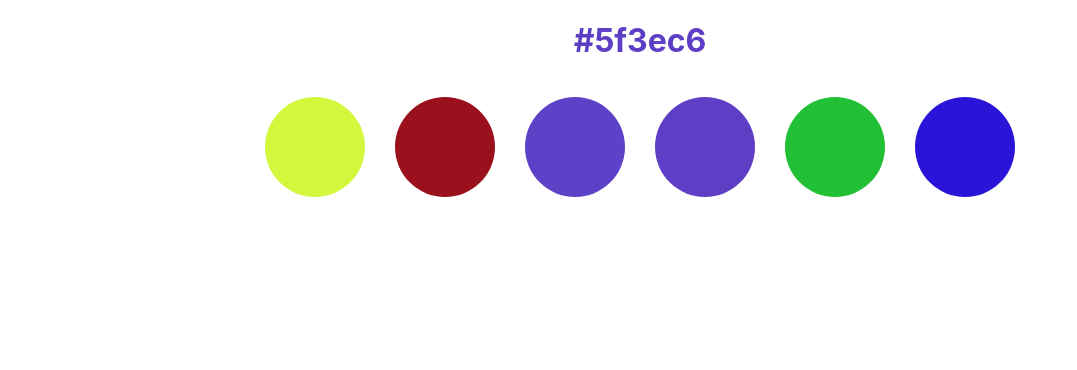
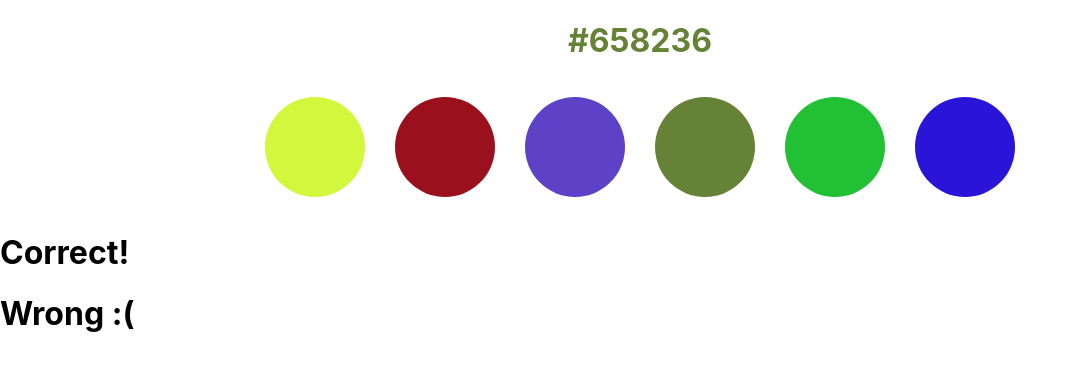
Before and after one commit to lukehampton6/hexiguessimal, a React (Create React App) app: page / in a window 1280 px wide. Shown: the top 370 px of the page, without its empty margins (0-1077 px from the left). Built offline with nearby package versions, Linux system fonts and the light colour scheme.

Commit message:
wrong colors hide on click

```diff
--- a/src/App.js
+++ b/src/App.js
@@ -1,9 +1,9 @@
 import './App.css';
-import RandomColor from './components/RandomColor';
+import GenerateColors from './components/GenerateColors';
 
 function App() {
   return (
-    <RandomColor />
+    <GenerateColors />
   );
 }
 
--- /dev/null
+++ b/src/components/GenerateColors.js
@@ -0,0 +1,51 @@
+import RandomColor from "./RandomColor";
+
+function GenerateColors() {
+    // generate random hexcode
+    const generateColor = function() {
+       let randomColor = '#'
+       while (randomColor.length < 7) {
+           randomColor += (Math.round(Math.random() * 15)).toString(16)
+       }
+       return randomColor;
+    }
+
+    //store one hexcode for correct choice and create empty array for other hexcodes
+    const correctColor = generateColor();
+    const colorArray = [];
+
+    //create multiple hexcodes for wrong answers and push to array
+    const generateColorArray = function() {
+        for (let i = 0; i < 5; i++) {
+            const newColor = generateColor()
+            colorArray.push(newColor);
+        }
+    }
+    generateColorArray();
+
+    //add correct choice to array then shuffle order
+    colorArray.push(correctColor);
+    const shuffledColors = colorArray.sort(() => Math.random() - 0.5);
+
+    return (
+        <div>
+            <h1 className="hexcode" style={{color: correctColor}}>{correctColor}</h1>
+            <div>
+                <ul className="colorList">
+            {shuffledColors.map((mappedColor) => {
+                return (
+                    <RandomColor key={mappedColor}
+                    mappedColor={mappedColor}
+                    correctColor={correctColor}
+                    />
+                )
+            })}
+            </ul>
+            </div>
+            <h1>Correct!</h1>
+            <h1>Wrong :(</h1>
+        </div>
+    )
+}
+
+export default GenerateColors;
--- a/src/components/RandomColor.js
+++ b/src/components/RandomColor.js
@@ -1,52 +1,20 @@
-function RandomColor() {
-    // generate random hexcode
-    const generateColor = function() {
-       let randomColor = '#'
-       while (randomColor.length < 7) {
-           randomColor += (Math.round(Math.random() * 15)).toString(16)
-       }
-       return randomColor;
-    }
+import {useState} from 'react'
 
-    //store one hexcode for correct choice and create empty array for other hexcodes
-    const correctColor = generateColor();
-    const colorArray = [];
-
-    //create multiple hexcodes for wrong answers and push to array
-    const generateColorArray = function() {
-        for (let i = 0; i < 5; i++) {
-            const newColor = generateColor()
-            colorArray.push(newColor);
-        }
-    }
-    generateColorArray();
-
-    //add correct choice to array then shuffle order
-    colorArray.push(correctColor);
-    const shuffledColors = colorArray.sort(() => Math.random() - 0.5);
+function RandomColor({mappedColor, correctColor}) {
+    const [show, setShow] = useState(false);
 
     //check hex for clicked choice
     const click = function(playerGuess) {
         if (playerGuess === correctColor) {
             console.log('correct!')
         } else if (playerGuess !== correctColor) {
+            setShow(true)
             console.log('wrong...')
         }
     }
 
     return (
-        <div>
-            <h1 className="hexcode" style={{color: correctColor}}>{correctColor}</h1>
-            <div>
-                <ul className="colorList">
-            {shuffledColors.map((mappedColor) => {
-                return (
-                    <li key={mappedColor} className="colorDiv" onClick={() => click(mappedColor)}  style={{backgroundColor: mappedColor}}></li>
-                )
-            })}
-            </ul>
-            </div>
-        </div>
+        <li className={show ? 'hidden colorDiv' : 'colorDiv'} onClick={() => click(mappedColor)}  style={{backgroundColor: mappedColor}}></li>
     )
 }
 
--- a/src/index.css
+++ b/src/index.css
@@ -31,3 +31,7 @@ code {
   list-style: none;
   margin: 15px;
 }
+
+.hidden {
+  display: none;
+}
```
